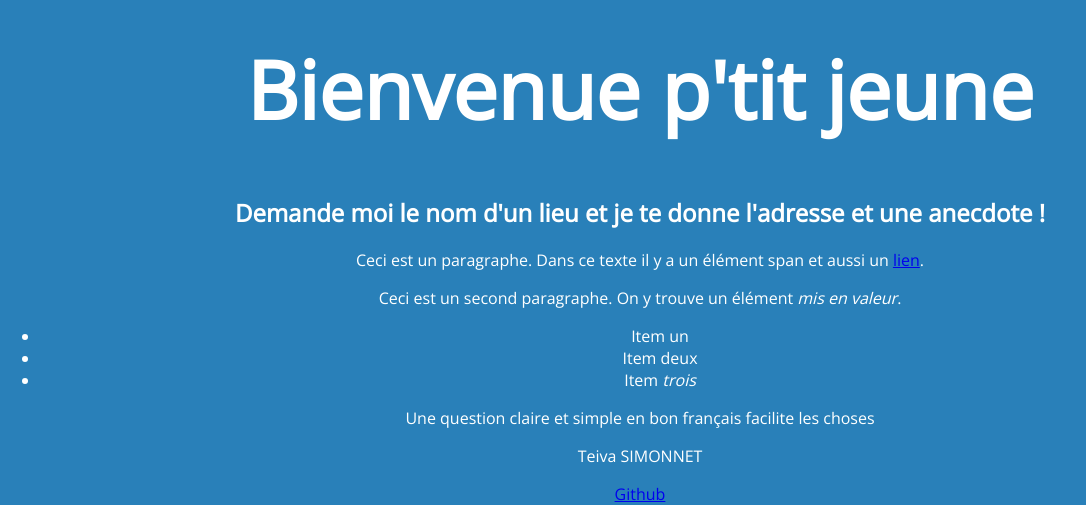
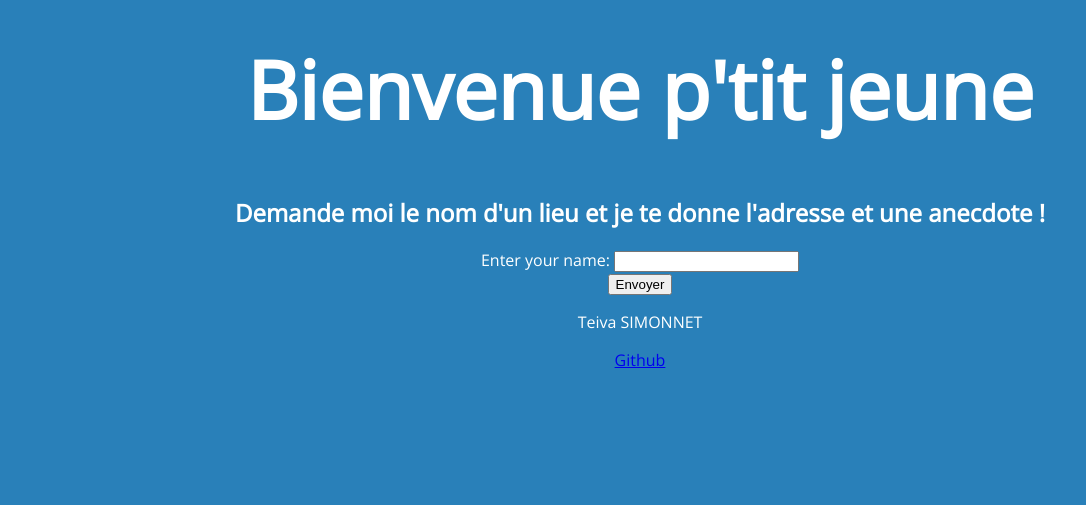
Before and after one commit to smtr42/P7_GrandPy, a Python web app: template flask/templates/index.html in a window 1280 px wide. Shown: the part 324-829 px from the top of the page, without its empty margins (0-1086 px from the left). After the commit the page ends 692 px from the top, so only its background shows below. Run offline with Jinja, Linux system fonts and the light colour scheme; the template is opened without the code that fills it, so the values that code supplies are empty.

Commit message:
minor changes

```diff
--- a/flask/templates/index.html
+++ b/flask/templates/index.html
@@ -17,18 +17,16 @@
         <main>
             <h1>Bienvenue p'tit jeune</h1>
             <h2>Demande moi le nom d'un lieu et je te donne l'adresse et une anecdote !</h2>
+            <form action="" method="get" class="form-example">
+              <div class="form-question">
+                <label for="question">Enter your name: </label>
+                <input type="text" name="name" id="question" required>
+              </div>
+              <div class="form-question">
+                <input type="submit" value="Envoyer">
+              </div>
+            </form>
 
-            <p>Ceci est un paragraphe. Dans ce texte il y a un <span>élément span</span>
-            et aussi un <a href="http://example.com">lien</a>.</p>
-
-            <p>Ceci est un second paragraphe. On y trouve un élément <em>mis en valeur</em>.</p>
-
-            <ul>
-                <li class="special">Item un</li>
-                <li>Item deux</li>
-                <li>Item <em>trois</em></li>
-            </ul>
-            <p>Une question claire et simple en bon français facilite les choses</p>
         </main>
         <footer>
             <p>Teiva SIMONNET</p>
```
